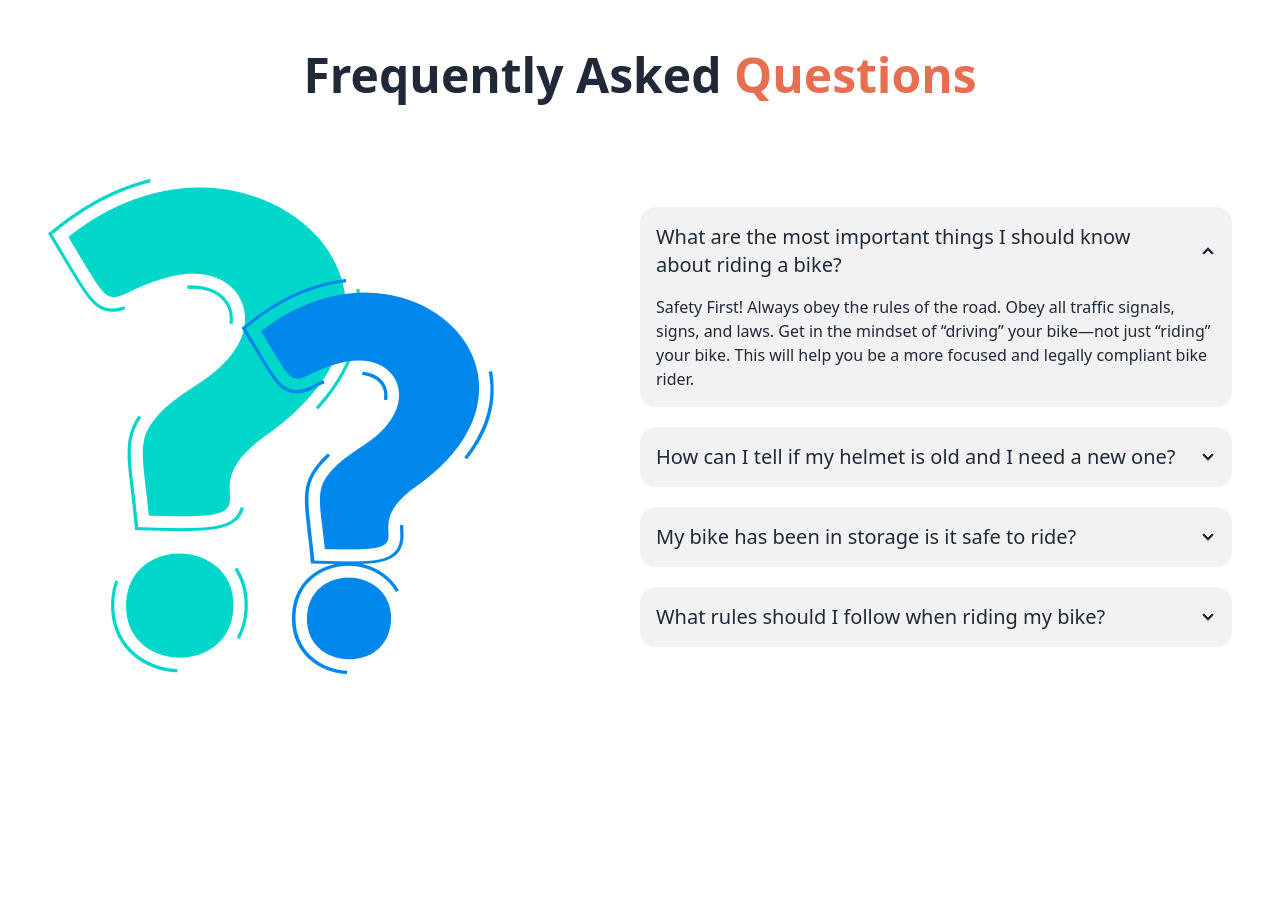
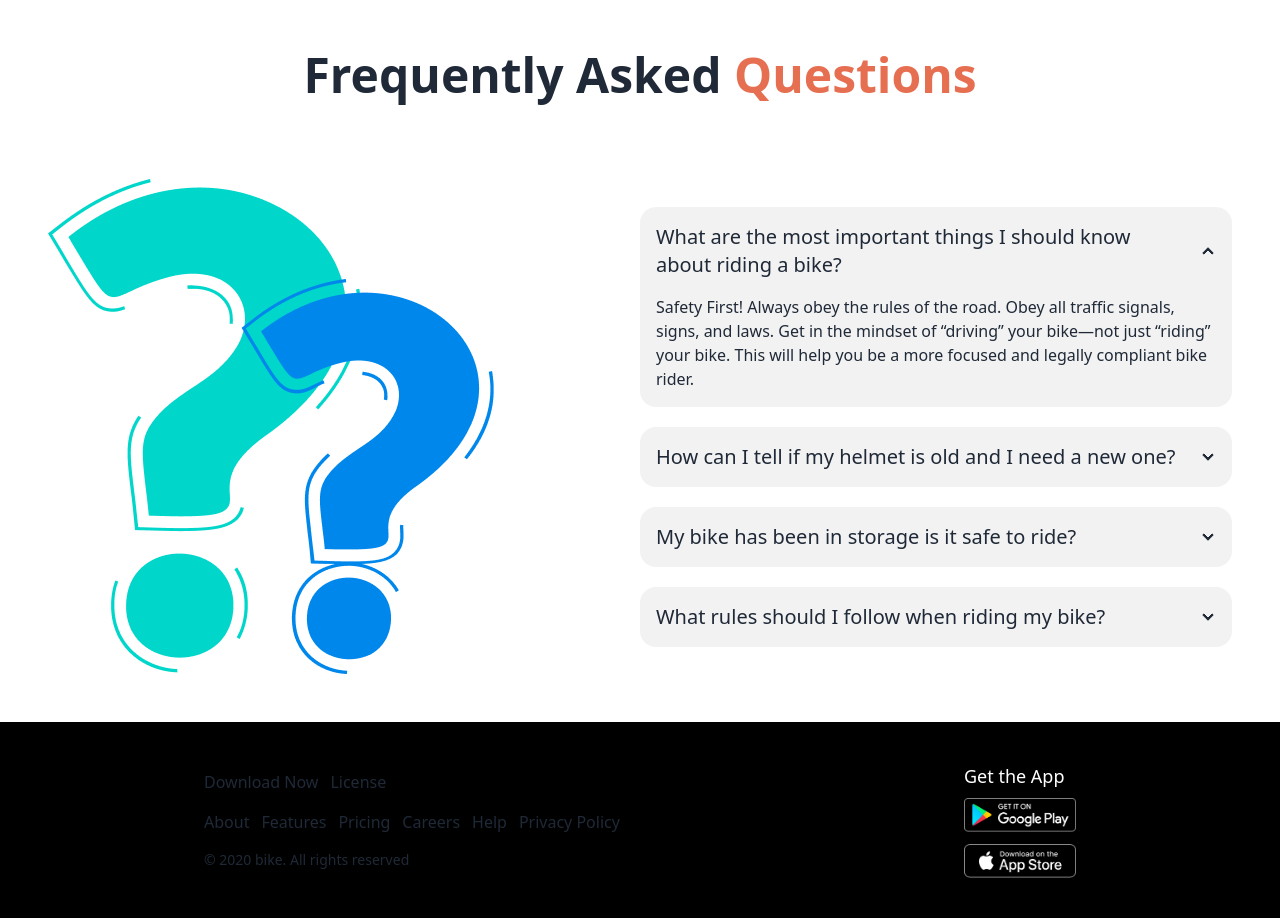
Before and after one commit to m-minhajul-alam/biker-zone, a plain HTML site: page index.html in a window 1280 px wide. Shown: the part 2586-3504 px from the top of the page. Before the commit the page ends 3308 px from the top, so only its background shows below. Drawn offline with nearby package versions, Linux system fonts and the light colour scheme.

Commit message:
added footer section

```diff
--- a/index.html
+++ b/index.html
@@ -331,8 +331,30 @@
         </section>
     </main>
 
-    <footer>
-
+    <!-- footer section -->
+    <footer class="flex justify-around items-center flex-col md:flex-row footer p-10 bg-black">
+        <div class=" space-y-2">
+            <ul class="flex gap-3 text-base">
+                <li><a href="">Download Now</a></li>
+                <li><a href="">License</a></li>
+            </ul>
+            <ul class="flex gap-3 text-base flex-wrap ">
+                <li><a href="">About</a></li>
+                <li><a href="">Features</a></li>
+                <li><a href="">Pricing</a></li>
+                <li><a href="">Careers</a></li>
+                <li><a href="">Help</a></li>
+                <li><a href="">Privacy Policy</a></li>
+            </ul>
+            <p class="text-sm font-normal">© 2020 bike. All rights reserved</p>
+        </div>
+        <div>
+            <span class="text-white text-lg font-medium">Get the App</span>
+            <div class="grid grid-cols-1 space-y-3">
+                <a><img class="w-28" src="images/others/android.png" alt=""></a>
+                <a><img class="w-28" src="images/others/ios.png" alt=""></a>
+            </div>
+        </div>
     </footer>
 
 </body>
```
